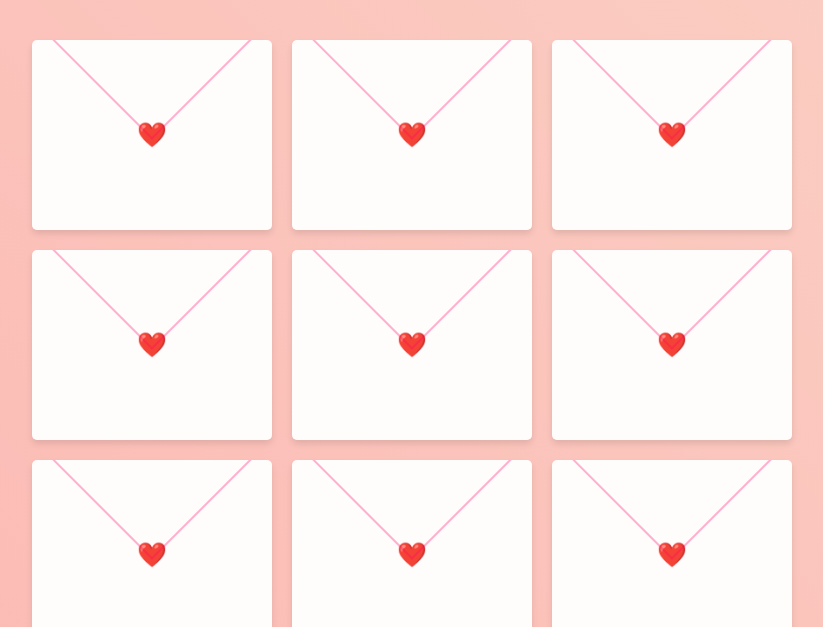
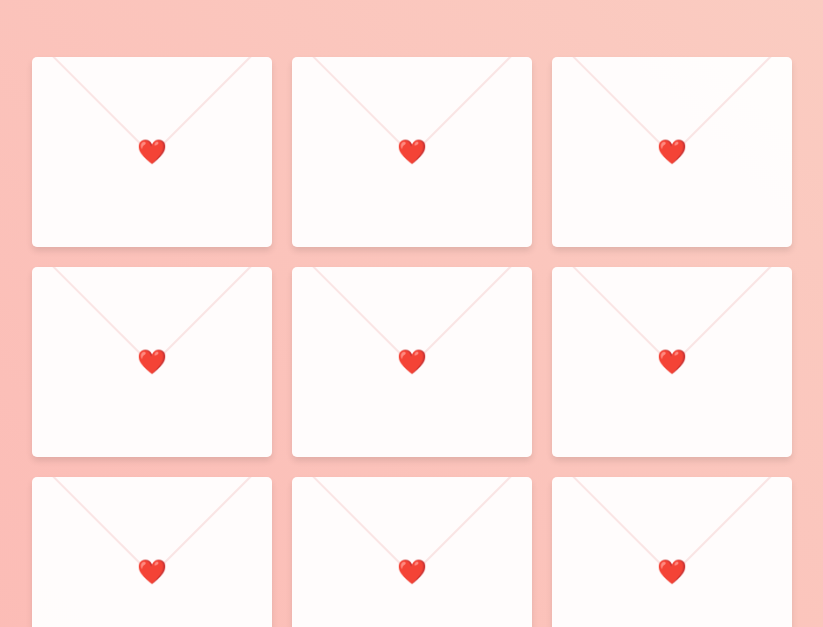
Before and after one commit to chichxh/ily, a plain HTML site: page index.html in a window 1280 px wide. Shown: the part 173-800 px from the top of the page, without its empty margins (228-1051 px from the left). Drawn offline with nearby package versions, Linux system fonts and the light colour scheme.

Commit message:
add files

```diff
--- a/styles.css
+++ b/styles.css
@@ -1,9 +1,14 @@
+@font-face {
+    font-family: 'Nunito';
+    src: url(Nunito-VariableFont_wght.ttf);
+}
+
 body {
     background: linear-gradient(45deg, #ff9a9e, #fad0c4);
     min-height: 100vh;
     margin: 0;
     padding: 20px;
-    font-family: 'Arial', sans-serif;
+    font-family: 'Nunito', 'Arial', sans-serif;
 }
 
 .container {
@@ -70,10 +75,11 @@ body {
     left: 48%;
     width: 85%;
     height: 100%;
-    border: 2px solid #ff0066;
+    border: 2px solid #efaeae;
     border-width: 0 2px 2px 0;
     transform: translate(-50%, -50%) rotate(45deg);
     opacity: 0.3;
+    z-index: -10;
 }
 
 .card:hover {
```
Also changed, not shown: Nunito-VariableFont_wght.ttf (added).
